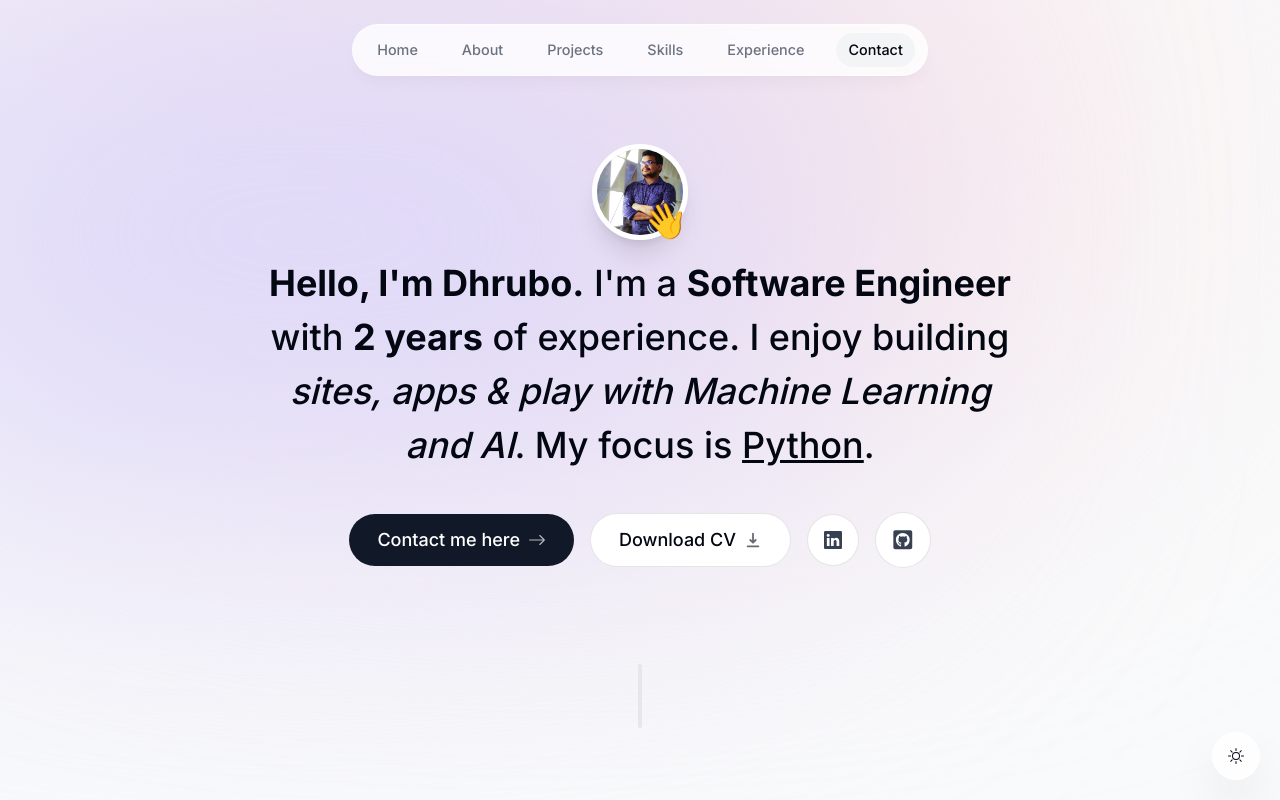
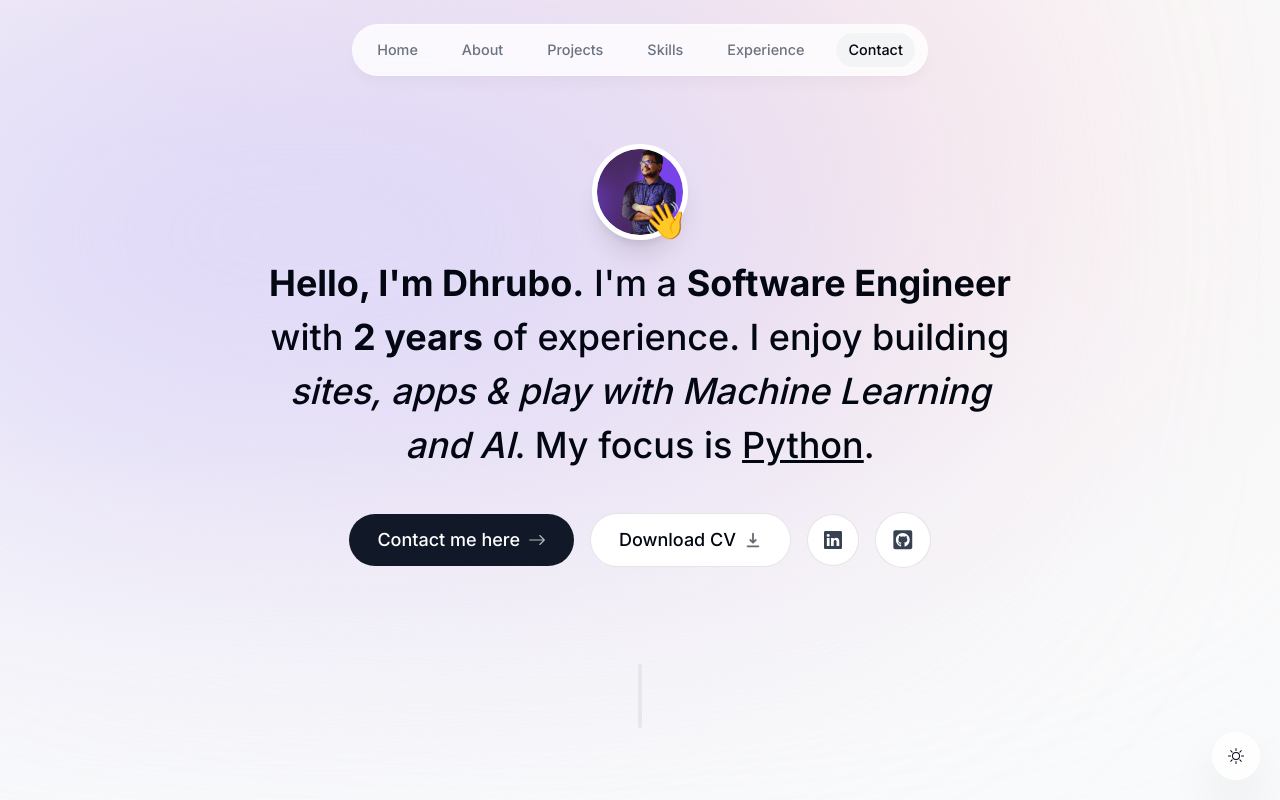
Before and after one commit to Exile404/th-dhrubo-portfolio, a Next.js app: page / in a window 1280 px wide. Shown: the top 800 px of the page. Built offline with nearby package versions, Linux system fonts and the light colour scheme; no server answers.

Commit message:
Profile picture updated

```diff
--- a/components/about.tsx
+++ b/components/about.tsx
@@ -40,8 +40,7 @@ export default function About() {
         and
         <span className="font-medium"> MongoDB</span>. I am always looking to
         learn new technologies. I am currently looking for a{" "}
-        <span className="font-medium">full-time position</span> as a backend
-        developer.
+        <span className="font-medium">full-time position</span> as a Software Engineer.
       </p>
 
       <p>
--- a/components/intro.tsx
+++ b/components/intro.tsx
@@ -31,7 +31,7 @@ export default function intro() {
             }}
           >
             <Image
-              src={`/Profile.jpg`}
+              src={`/Profile.png`}
               alt="Dhrubo portrait"
               width="192"
               height="192"
```
Also changed, not shown: public/Profile.jpg (deleted), public/Profile.png (added).
